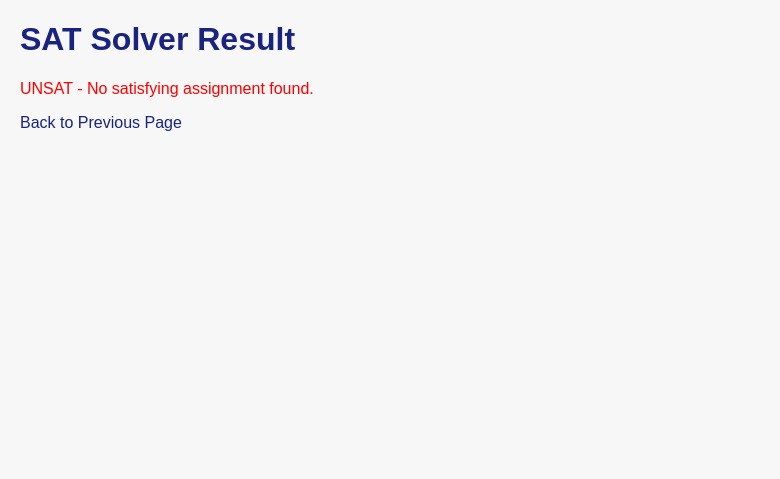
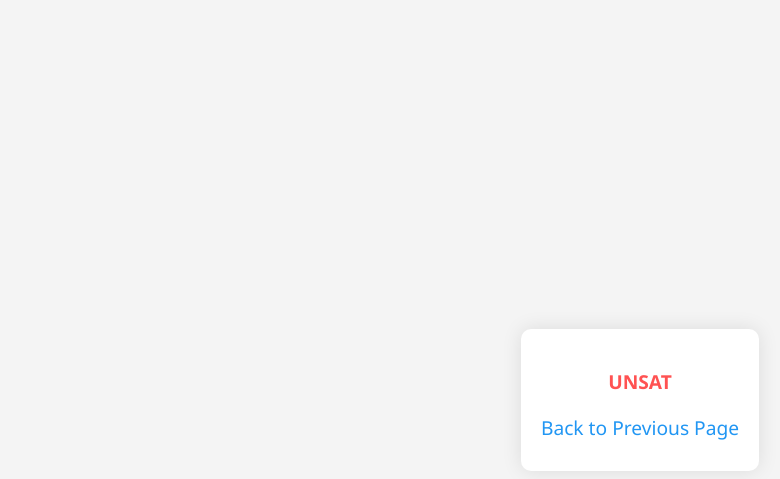
Before and after one commit to mjdarvishi/sat_solver, a Flask app: template templates/result.html in a window 1280 px wide. Shown: the top 479 px of the page, without its empty margins (0-780 px from the left). Run offline with Flask 3, Linux system fonts and the light colour scheme; the template is opened without the code that fills it, so the values that code supplies are empty.

Commit message:
some chagnes

```diff
--- a/templates/result.html
+++ b/templates/result.html
@@ -6,30 +6,46 @@
     <title>SAT Solver Result</title>
     <style>
         body {
-            font-family: Arial, sans-serif;
-            margin: 20px;
-            background-color: #f7f7f7;
+            font-family: 'Segoe UI', Tahoma, Geneva, Verdana, sans-serif;
+            background-color: #f4f4f4;
             color: #333;
+            display: flex;
+            align-items: center;
+            justify-content: center;
+            height: 100vh;
+            margin: 0;
+        }
+
+        .container {
+            text-align: center;
+            padding: 20px;
+            border-radius: 10px;
+            box-shadow: 0 0 20px rgba(0, 0, 0, 0.1);
+            background-color: #fff;
         }
 
         h1 {
-            color: #1a237e;
+            color: #4CAF50;
+            font-size: 2em;
         }
 
         p {
             margin-bottom: 10px;
+            font-size: 1.2em;
         }
 
         .satisfy {
-            color: green;
+            color: #4CAF50;
+            font-weight: bold;
         }
 
         .unsatisfy {
-            color: red;
+            color: #FF5252;
+            font-weight: bold;
         }
 
         a {
-            color: #1a237e;
+            color: #2196F3;
             text-decoration: none;
         }
 
@@ -39,25 +55,25 @@
     </style>
 </head>
 <body>
-    <h1>SAT Solver Result</h1>
-
+    <div class="container">
         {% if result %}
             <h1>
-            <span class="{{ 'satisfy' if result else 'unsatisfy' }}">
-                {{ 'Satisfy' if result else 'Unsatisfy' }}
-            </span>
+                SAT
             </h1>
             <p>Problem verified:
-            <span class="{{ 'satisfy' if result else 'unsatisfy' }}">
+            </p>
+            <p>
+                <span class="{% if result %}satisfy{% else %}unsatisfy{% endif %}">
                     {% for lit in result %}{{ lit }} {% endfor %}
                 </span>
             </p>
             <p>Number of Variables: {{ num_var }}</p>
             <p>Number of Clauses: {{ num_claus }}</p>
         {% else %}
-        <p class="unsatisfy">UNSAT - No satisfying assignment found.</p>
+            <p class="unsatisfy">UNSAT</p>
         {% endif %}
 
         <p><a href="/">Back to Previous Page</a></p>
+    </div>
 </body>
 </html>
```
Lines whose indentation alone changed are shown as unchanged.
